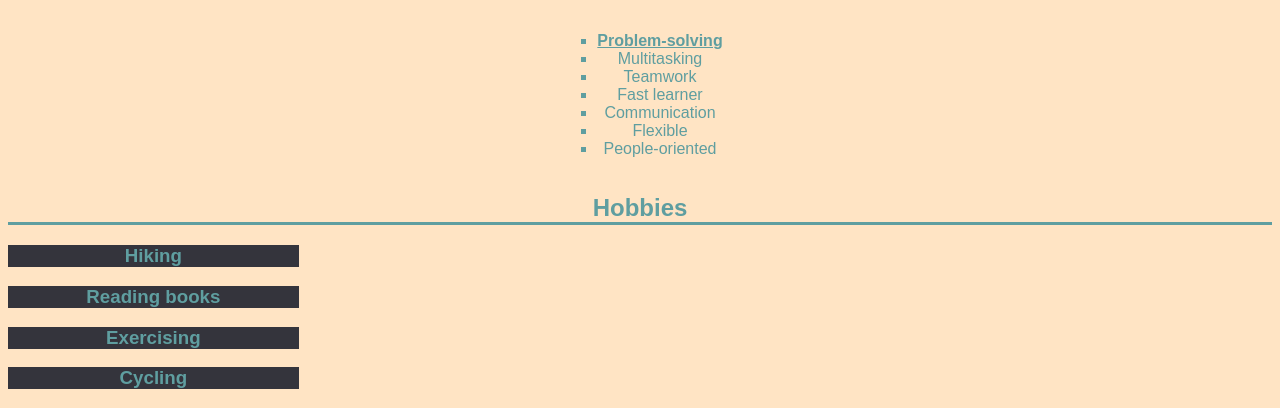
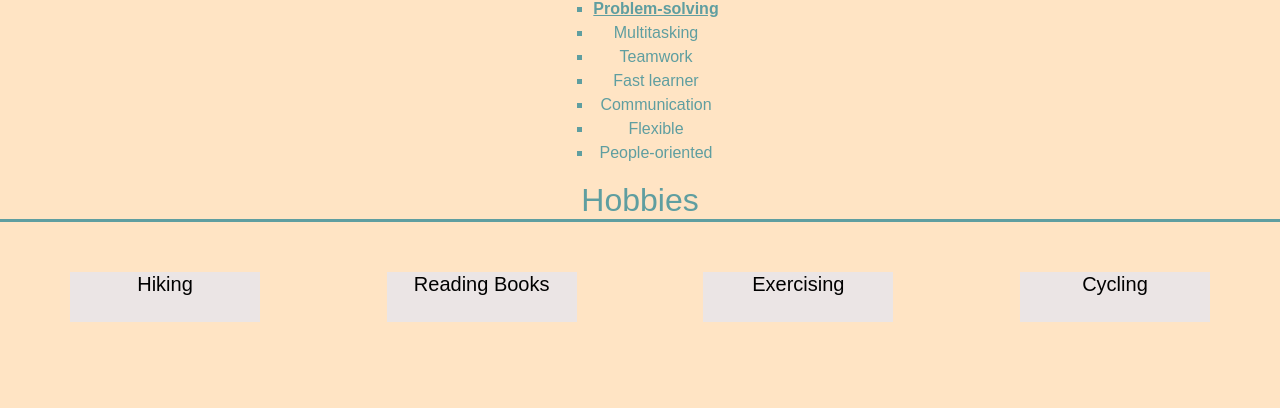
Before and after one commit to martinovskimar/martinovskimarCV.github.io, a plain HTML site: page index.html in a window 1280 px wide. Shown: the part 631-1039 px from the top of the page. After the commit the page ends 953 px from the top, so only its background shows below. Drawn offline with nearby package versions, Linux system fonts and the light colour scheme.

Commit message:
Botsrat edit of hobbies

```diff
--- a/index.html
+++ b/index.html
@@ -3,6 +3,8 @@
 <html>
 	<head>
 		<title>My CV</title>
+		<link href="https://cdn.jsdelivr.net/npm/bootstrap@5.1.3/dist/css/bootstrap.min.css" rel="stylesheet" integrity="sha384-1BmE4kWBq78iYhFldvKuhfTAU6auU8tT94WrHftjDbrCEXSU1oBoqyl2QvZ6jIW3" crossorigin="anonymous">
+<script src="https://cdn.jsdelivr.net/npm/bootstrap@5.1.3/dist/js/bootstrap.bundle.min.js" integrity="sha384-ka7Sk0Gln4gmtz2MlQnikT1wXgYsOg+OMhuP+IlRH9sENBO0LRn5q+8nbTov4+1p" crossorigin="anonymous"></script>
 		<link rel="stylesheet" href="style.css"/>
 	</head>
 	<body>
@@ -39,19 +41,20 @@
             </ul>
         </div>
 		<h2 id="section" class="headings">Hobbies</h2>
-			<div class="container1">
-				<div class="one">
-					<h3>Hiking</h3>
+			<div class="container">
+				<div class="row">
+					<div class="col-lg-2 show">
+						<h5>Hiking</h5>
 					</div>
-				<div class="two">
-					<h3>Reading books</h3>
+					<div class="col-lg-2 show">
+						<h5>Reading Books</h5>
 					</div>
-				<div class="three">
-					<h3>Exercising</h3>
+					<div class="col-lg-2 show">
+						<h5>Exercising</h5>
 					</div>
-				<div class="four">
-					<h3>Cycling</h3>
-				</div>
+					<div class="col-lg-2 show">
+						<h5>Cycling</h5>
+					</div>
 			</div>
 
 	</body>
--- a/style.css
+++ b/style.css
@@ -25,7 +25,7 @@ a {
   width: fit-content;
 }
 /* @media (min-width: 768px) {
-  .container1 {
+  .container {
     display: flex;
     border: 1px #cc solid;
     padding: 10px;
@@ -34,7 +34,7 @@ a {
   }
 } */
 
-.one {
+/* .one {
   width: 23%;
   background-color: #34343c;
 }
@@ -49,4 +49,13 @@ a {
 .four {
   width: 23%;
   background-color: #34343c;
+} */
+.row {
+  margin-top: 50px;
+  min-height: 50px;
+  justify-content: space-between;
 }
+.show {
+  background-color: rgb(235, 229, 229);
+  color: black;
+}
```
